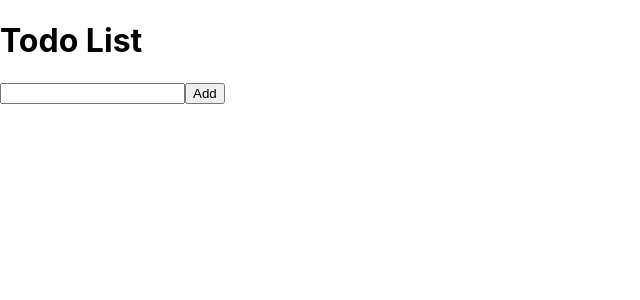
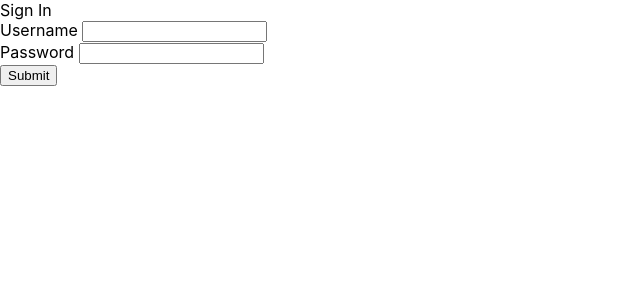
Before and after one commit to alakadahal/todos, a React (Create React App) app: page / in a window 1280 px wide. Shown: the top 300 px of the page, without its empty margins (0-640 px from the left). Built offline with nearby package versions, Linux system fonts and the light colour scheme.

Commit message:
added login form

```diff
--- a/src/App.js
+++ b/src/App.js
@@ -1,41 +1,13 @@
-import React, { useState } from 'react'
+import React from 'react'
+import Login from './Login';
 
-function App() {
-  const [list, setList] = useState([]);
-  const [input, setInput] = useState("");
-
-  const addTodo = (todo) => {
-    const newTodo = {
-      id: Math.random(),
-      todo: todo,
-    };
-    setList([...list, newTodo]); // adding todo to the list
-    setInput(""); //clearing todos
-  };
-
-  const deleteTodo = (id) => {
-    const newList = list.filter((todo) => todo.id !== id); //deleting todo items
-    setList(newList);
-  };
-
+const App = () => {
   return (
     <div>
-      <h1>Todo List</h1>
-      <input
-        type="text" value={input}
-        onChange={(e) => setInput(e.target.value)}
-      />
-      <button onClick={() => addTodo(input)}>Add</button>
-      <ol>
-        {list.map((todo) => (
-          <li key={todo.id}>
-            {todo.todo}
-            <button onClick={() => deleteTodo(todo.id)}>&times;</button>
-          </li>
-        ))}
-      </ol>
+      <Login />
+
     </div>
-  );
+  )
 }
 
 export default App
--- /dev/null
+++ b/src/Login.js
@@ -0,0 +1,87 @@
+import React, { useState } from "react";
+
+
+function App() {
+
+    const [errorMessages, setErrorMessages] = useState({});
+    const [isSubmitted, setIsSubmitted] = useState(false);
+
+
+    const database = [
+        {
+            username: "admin",
+            password: "admin"
+        },
+        {
+            username: "root",
+            password: "root"
+        }
+    ];
+
+    const errors = {
+        uname: "invalid username",
+        pass: "invalid password"
+    };
+
+    const handleSubmit = (event) => {
+
+        event.preventDefault();
+
+        var { uname, pass } = document.forms[0];
+
+
+        const userData = database.find((user) => user.username === uname.value);
+
+
+        if (userData) {
+            if (userData.password !== pass.value) {
+
+                setErrorMessages({ name: "pass", message: errors.pass });
+            } else {
+                setIsSubmitted(true);
+            }
+        } else {
+
+            setErrorMessages({ name: "uname", message: errors.uname });
+        }
+    };
+
+
+    const renderErrorMessage = (name) =>
+        name === errorMessages.name && (
+            <div>{errorMessages.message}</div>
+        );
+
+
+    const renderForm = (
+        <div >
+            <form onSubmit={handleSubmit}>
+                <div >
+                    <label>Username </label>
+                    <input type="text" name="uname" required />
+                    {renderErrorMessage("uname")}
+                </div>
+                <div >
+                    <label>Password </label>
+                    <input type="password" name="pass" required />
+                    {renderErrorMessage("pass")}
+                </div>
+                <div >
+                    <input type="submit" />
+                </div>
+            </form>
+        </div>
+    );
+
+    return (
+        <div>
+            <div >
+                <div >Sign In</div>
+                {isSubmitted ? <div> Login sucessful
+                </div> : renderForm}
+            </div>
+        </div>
+    );
+}
+
+export default App;
--- a/src/index.js
+++ b/src/index.js
@@ -11,7 +11,4 @@ root.render(
   </React.StrictMode>
 );
 
-// If you want to start measuring performance in your app, pass a function
-// to log results (for example: reportWebVitals(console.log))
-// or send to an analytics endpoint. Learn more: https://bit.ly/CRA-vitals
 reportWebVitals();
```
Also changed, not shown: src/Todo.js (added).
